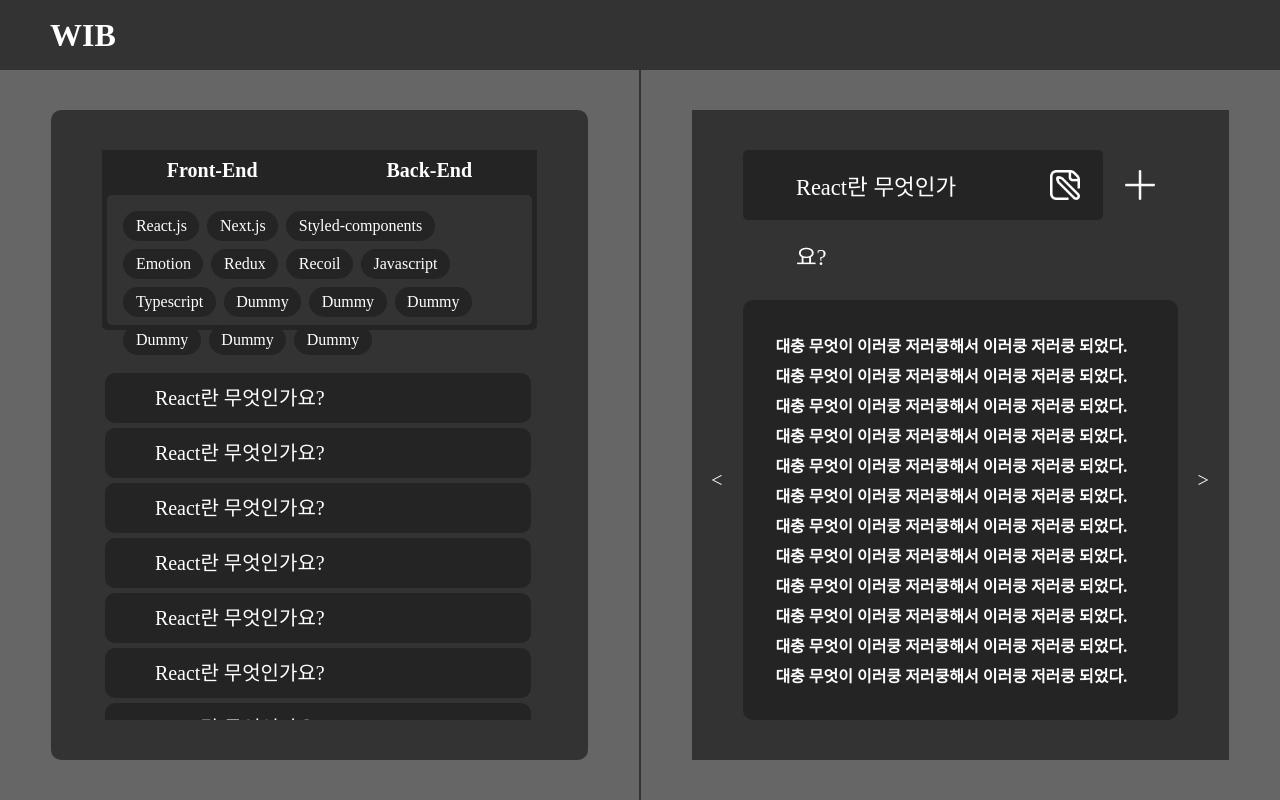
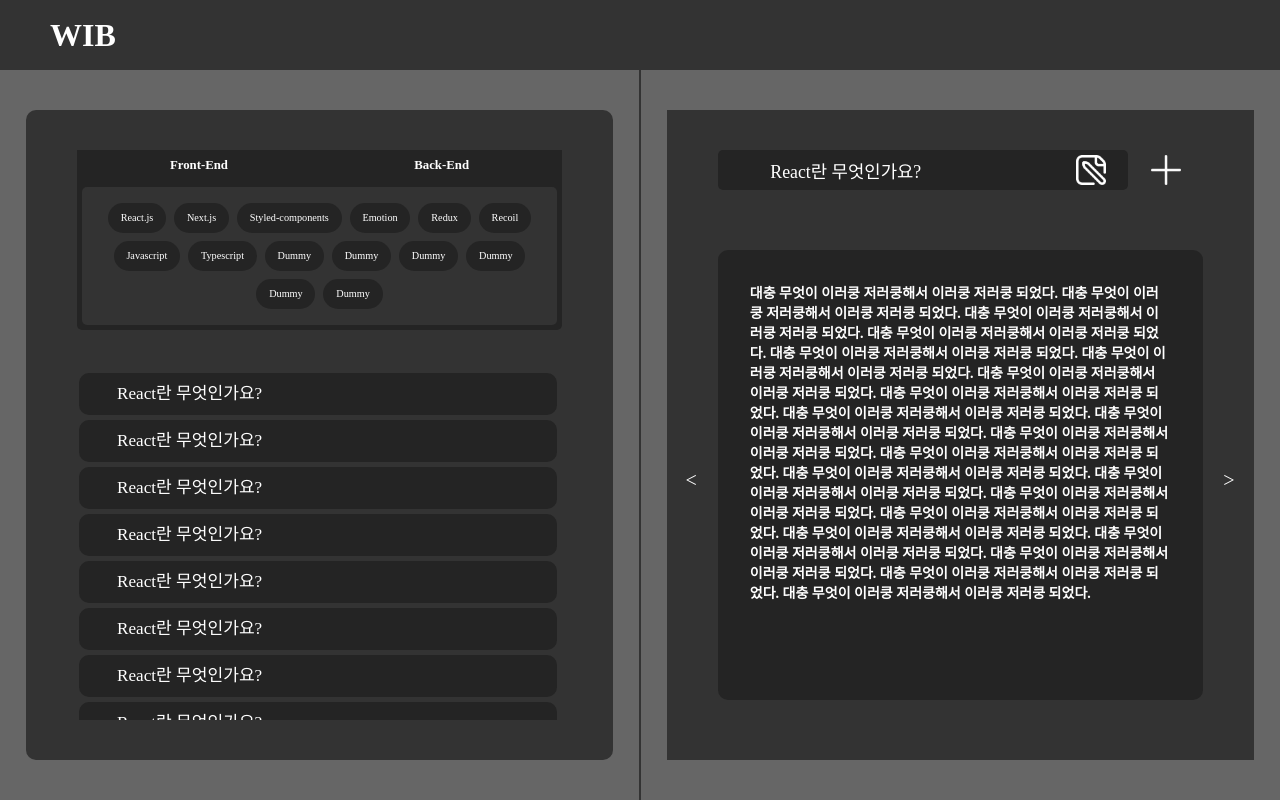
Before and after one commit to Team-WIB/WIB_front, a Next.js app: page / in a window 1280 px wide. Built offline with nearby package versions, Linux system fonts and the light colour scheme.

Commit message:
modify css according to the app_ratio

```diff
--- a/components/Main/Left/Filter/FilterIcon/style.ts
+++ b/components/Main/Left/Filter/FilterIcon/style.ts
@@ -2,10 +2,11 @@ import { css } from "@emotion/react";
 
 export const Positioner = css`
     height: 30px;
-    padding: 5px 12.5px 5px 12.5px;
-    line-height: 20px;
+    padding: 0vh 1vw 0vh 1vw;
     text-align: center;
+    line-height: 30px;
     border-radius: 30px;
     background-color: rgb(36, 36, 36);
     color: white;
+    font-size: 0.8vw;
 `
--- a/components/Main/Left/Filter/style.ts
+++ b/components/Main/Left/Filter/style.ts
@@ -10,25 +10,27 @@ export const Positioner = css`
 
 export const MojorFilter = css`
     width: 100%;
-    height: 40px;
-    line-height: 40px;
+    height: 17.5%;
     display: flex;
     flex-direction: row;
+    align-items: center;
     justify-content: space-around;
     color: white;
-    font-size: 20px;
+    font-size: 1vw;
     font-weight: bold;
     background-color: rgb(36, 36, 36);
 `
 
 export const DetailFilter = css`
     width: calc(100% - 10px);
-    height: calc(100% - 50px);
+    height: calc(100% - 17.5% - 10px);
     padding: 1rem;
     margin: 5px;
     border-radius: 5px;
     background-color: rgb(51, 51, 51);
     display: flex;
     flex-wrap: wrap;
+    justify-content: center;
+    align-content: space-around;
     gap: 0.5rem;
 `
--- a/components/Main/Left/List/ListItem/style.ts
+++ b/components/Main/Left/List/ListItem/style.ts
@@ -2,12 +2,11 @@ import { css } from "@emotion/react";
 
 export const ItemBox = css`
     width: calc(100% - 8px);
-    height: 50px;
-    line-height: 50px;
-    padding-left: 50px;
+    line-height: calc(10px + 2.5vw);
+    padding-left: calc(25px + 1vw);
     margin: 2.5px;
     border-radius: 10px;
     background-color: rgb(36, 36, 36);
-    font-size: 20px;
+    font-size: calc(7.5px + 0.75vw);
     color: white;
 `
--- a/components/Main/Left/style.ts
+++ b/components/Main/Left/style.ts
@@ -1,9 +1,9 @@
 import { css } from "@emotion/react";
 
 export const Positioner = css`
-    width: calc(100% - 8vw);
+    width: calc(100% - 4vw);
     height: calc(100% - 10vh);
-    margin: 5vh 4vw 5vh 4vw;
+    margin: 5vh 2vw 5vh 2vw;
     border-radius: 10px;
     background-color: rgb(51, 51, 51);
     display: flex;
--- a/components/Main/Right/SelectItem/style.ts
+++ b/components/Main/Right/SelectItem/style.ts
@@ -2,7 +2,7 @@ import { css } from "@emotion/react";
 
 export const Positioner = css`
     width: calc(100% - 8vw);
-    height: 70px;
+    height: 3.5vw;
     margin: 5vh 4vw 5vh 4vw;
     display: flex;
     flex-direction: row;
@@ -17,10 +17,12 @@ export const Positioner2 = css`
 `
 export const SelectTitle = css`
     width: calc(100% - 80px);
-    line-height: 70px;
+    height: calc(3.5vw - 10px);
+    display: flex;
+    align-items: center;
     padding: 0px 50px 0px 50px;
     margin: 2.5px;
-    font-size: 22.5px;
+    font-size: calc(5px + 1vw);
     color: white;
 `
 
--- a/components/Main/Right/SelectWrite/style.ts
+++ b/components/Main/Right/SelectWrite/style.ts
@@ -4,7 +4,7 @@ export const Positioner = css`
     width: calc(100% - 8vw);
     height: calc(100% - 70px);
     border-radius: 10px;
-    margin: 5vh 4vw 5vh 4vw;
+    margin: 2.5vh 4vw 7.5vh 4vw;
     background-color: rgb(36, 36, 36);
     overflow-y: hidden;
 `
@@ -13,8 +13,7 @@ export const LookingWrite = css`
     width: calc(100% - 5vw);
     height: calc(100% - 5vw);
     margin: 2.5vw;
-    line-height: 30px;
-    font-size: 22.5;
+    font-size: calc(2.5px + 0.9vw);
     font-weight: bold;
     color: white;
     overflow-y: auto;
--- a/components/Main/Right/style.ts
+++ b/components/Main/Right/style.ts
@@ -1,9 +1,9 @@
 import { css } from "@emotion/react";
 
 export const Positioner = css`
-    width: calc(100% - 8vw);
+    width: calc(100% - 4vw);
     height: calc(100% - 10vh);
-    margin: 5vh 4vw 5vh 4vw;
+    margin: 5vh 2vw 5vh 2vw;
     background-color: rgb(51, 51, 51);
     display: flex;
     flex-direction: column;
@@ -12,7 +12,7 @@ export const Positioner = css`
 export const PointerLeft = css`
     position: absolute;
     top: 60%;
-    left: 56%;
+    left: 54%;
     transform: translate(-50%, -50%);
     color: white;
     font-size: 20px;
@@ -21,7 +21,7 @@ export const PointerLeft = css`
 export const PointerRight = css`
     position: absolute;
     top: 60%;
-    left: 94%;
+    left: 96%;
     transform: translate(-50%, -50%);
     color: white;
     font-size: 20px;
```
